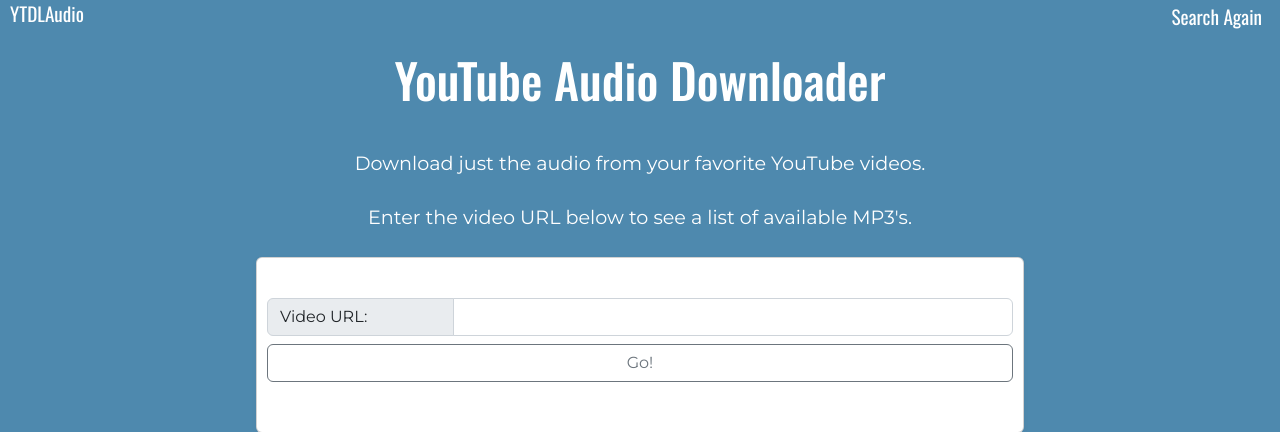
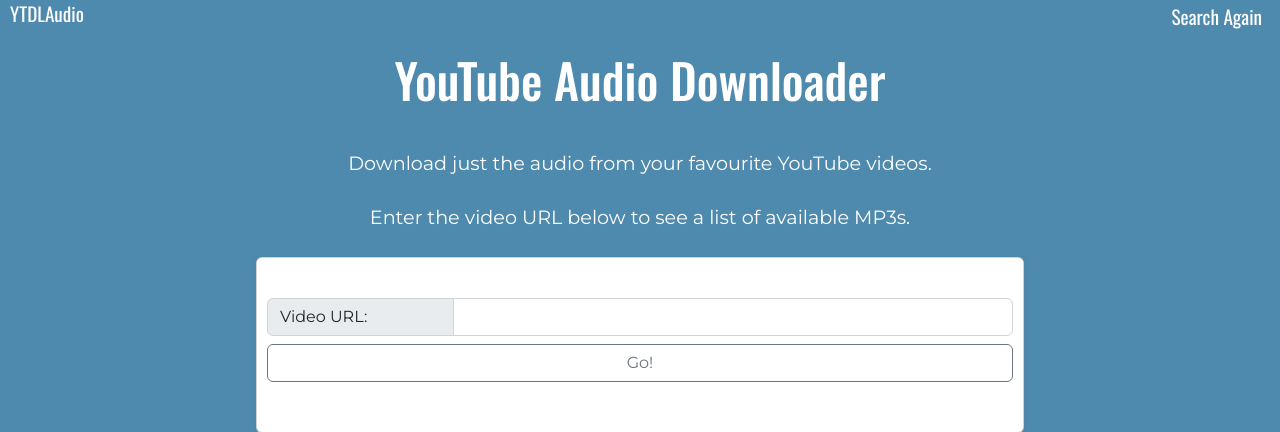
Before and after one commit to jamesslinger/YTDLAudio, a Flask app: page / in a window 1280 px wide. Shown: the part 15-447 px from the top of the page. Run offline with Flask 2, Linux system fonts and the light colour scheme.

Commit message:
Text tweaks

```diff
--- a/templates/index.html
+++ b/templates/index.html
@@ -7,8 +7,8 @@
 {% block content %}
 
         <div class="title">
-            <p>Download just the audio from your favorite YouTube videos.</p>
-            <p>Enter the video URL below to see a list of available MP3's.</p>
+            <p>Download just the audio from your favourite YouTube videos.</p>
+            <p>Enter the video URL below to see a list of available MP3s.</p>
         </div>
         <div id="source-input">
             <form class="row card input-card" action="{{ url_for('results') }}" method="POST">
--- a/templates/results.html
+++ b/templates/results.html
@@ -41,7 +41,7 @@
                           <hr>
                           <h6><br>Click Below To Download</h6>
                           <div id="dl-notice">
-                              <p>(Note: Large files may take longer to appear, depending on your network speed.)</p>
+                              <p>(Note: Files larger than approx 8MB may take longer to begin the download.)</p>
                           </div>
                       </div>
                       <div class="modal-footer">
```
Also changed, not shown: 1 other file.
